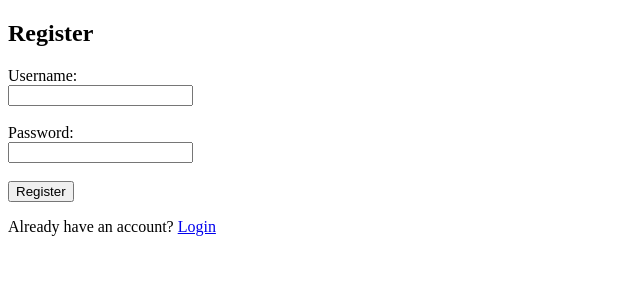
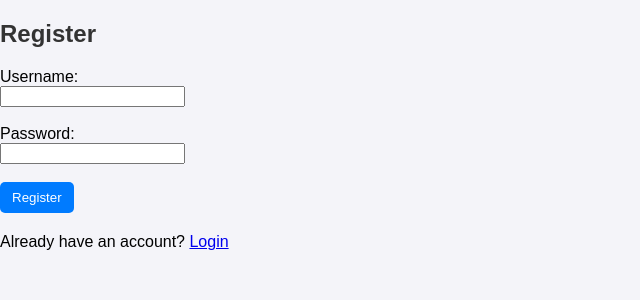
Before and after one commit to mobley-trent/health_system, a Flask app: page /register in a window 1280 px wide. Shown: the top 300 px of the page, without its empty margins (0-640 px from the left). Run offline with Flask 3, Linux system fonts and the light colour scheme.

Commit message:
added minimal styling

```diff
--- /dev/null
+++ b/app/static/style.css
@@ -0,0 +1,27 @@
+body {
+    font-family: Arial, sans-serif;
+    margin: 0;
+    padding: 0;
+    background-color: #f4f4f9;
+}
+
+h2 {
+    color: #333;
+}
+
+form {
+    margin: 20px 0;
+}
+
+button {
+    background-color: #007bff;
+    color: white;
+    border: none;
+    padding: 8px 12px;
+    cursor: pointer;
+    border-radius: 5px;
+}
+
+button:hover {
+    background-color: #0056b3;
+}
--- a/app/templates/client_profile.html
+++ b/app/templates/client_profile.html
@@ -1,6 +1,9 @@
 <!DOCTYPE html>
 <html>
-<head><title>{{ client.name }}'s Profile</title></head>
+<head>
+  <title>{{ client.name }}'s Profile</title>
+  <link rel="stylesheet" href="{{ url_for('static', filename='style.css') }}">
+</head>
 <body>
   <h2>{{ client.name }}</h2>
   <p>Age: {{ client.age }}</p>
--- a/app/templates/clients.html
+++ b/app/templates/clients.html
@@ -1,6 +1,9 @@
 <!DOCTYPE html>
 <html>
-<head><title>Clients</title></head>
+<head>
+  <title>Clients</title>
+  <link rel="stylesheet" href="{{ url_for('static', filename='style.css') }}">
+</head>
 <body>
   <h2>Clients List</h2>
   <form method="POST">
--- a/app/templates/create_program.html
+++ b/app/templates/create_program.html
@@ -1,6 +1,9 @@
 <!DOCTYPE html>
 <html>
-<head><title>Create Program</title></head>
+<head>
+  <title>Create Program</title>
+  <link rel="stylesheet" href="{{ url_for('static', filename='style.css') }}">
+</head>
 <body>
   <h2>Create New Program</h2>
   <form method="POST">
--- a/app/templates/dashboard.html
+++ b/app/templates/dashboard.html
@@ -1,6 +1,9 @@
 <!DOCTYPE html>
 <html>
-<head><title>Dashboard</title></head>
+<head>
+  <title>Dashboard</title>
+  <link rel="stylesheet" href="{{ url_for('static', filename='style.css') }}">
+</head>
 <body>
   <h1>Welcome to the Dashboard</h1>
   <a href="{{ url_for('main.create_program') }}">Create New Program</a>
--- a/app/templates/edit_client.html
+++ b/app/templates/edit_client.html
@@ -1,6 +1,9 @@
 <!DOCTYPE html>
 <html>
-<head><title>Edit Client</title></head>
+<head>
+  <title>Edit Client</title>
+  <link rel="stylesheet" href="{{ url_for('static', filename='style.css') }}">
+</head>
 <body>
   <h2>Edit Client Information</h2>
   <form method="POST">
--- a/app/templates/enroll_client.html
+++ b/app/templates/enroll_client.html
@@ -1,6 +1,9 @@
 <!DOCTYPE html>
 <html>
-<head><title>Enroll Client in Programs</title></head>
+<head>
+  <title>Enroll Client in Programs</title>
+  <link rel="stylesheet" href="{{ url_for('static', filename='style.css') }}">
+</head>
 <body>
   <h2>Enroll {{ client.name }} in Programs</h2>
   <form method="POST">
--- a/app/templates/login.html
+++ b/app/templates/login.html
@@ -2,6 +2,7 @@
 <html>
 <head>
   <title>Login</title>
+  <link rel="stylesheet" href="{{ url_for('static', filename='style.css') }}">
 </head>
 <body>
   <h2>Doctor Login</h2>
--- a/app/templates/profile.html
+++ b/app/templates/profile.html
@@ -1,6 +1,9 @@
 <!DOCTYPE html>
 <html>
-<head><title>Profile</title></head>
+<head>
+  <title>Profile</title>
+  <link rel="stylesheet" href="{{ url_for('static', filename='style.css') }}">
+</head>
 <body>
   <h2>Doctor Profile</h2>
   <p>Username: {{ user.username }}</p>
--- a/app/templates/program.html
+++ b/app/templates/program.html
@@ -1,6 +1,9 @@
 <!DOCTYPE html>
 <html>
-<head><title>{{ program.name }}</title></head>
+<head>
+  <title>{{ program.name }}</title>
+  <link rel="stylesheet" href="{{ url_for('static', filename='style.css') }}">
+</head>
 <body>
   <h2>{{ program.name }}</h2>
   <p>{{ program.description }}</p>
--- a/app/templates/register.html
+++ b/app/templates/register.html
@@ -1,6 +1,9 @@
 <!DOCTYPE html>
 <html>
-<head><title>Register</title></head>
+<head>
+  <title>Register</title>
+  <link rel="stylesheet" href="{{ url_for('static', filename='style.css') }}">
+</head>
 <body>
   <h2>Register</h2>
   <form method="POST">
--- a/app/templates/register_client.html
+++ b/app/templates/register_client.html
@@ -1,6 +1,9 @@
 <!DOCTYPE html>
 <html>
-<head><title>Register Client</title></head>
+<head>
+  <title>Register Client</title>
+  <link rel="stylesheet" href="{{ url_for('static', filename='style.css') }}">
+</head>
 <body>
   <h2>Register New Client</h2>
   <form method="POST">
```
